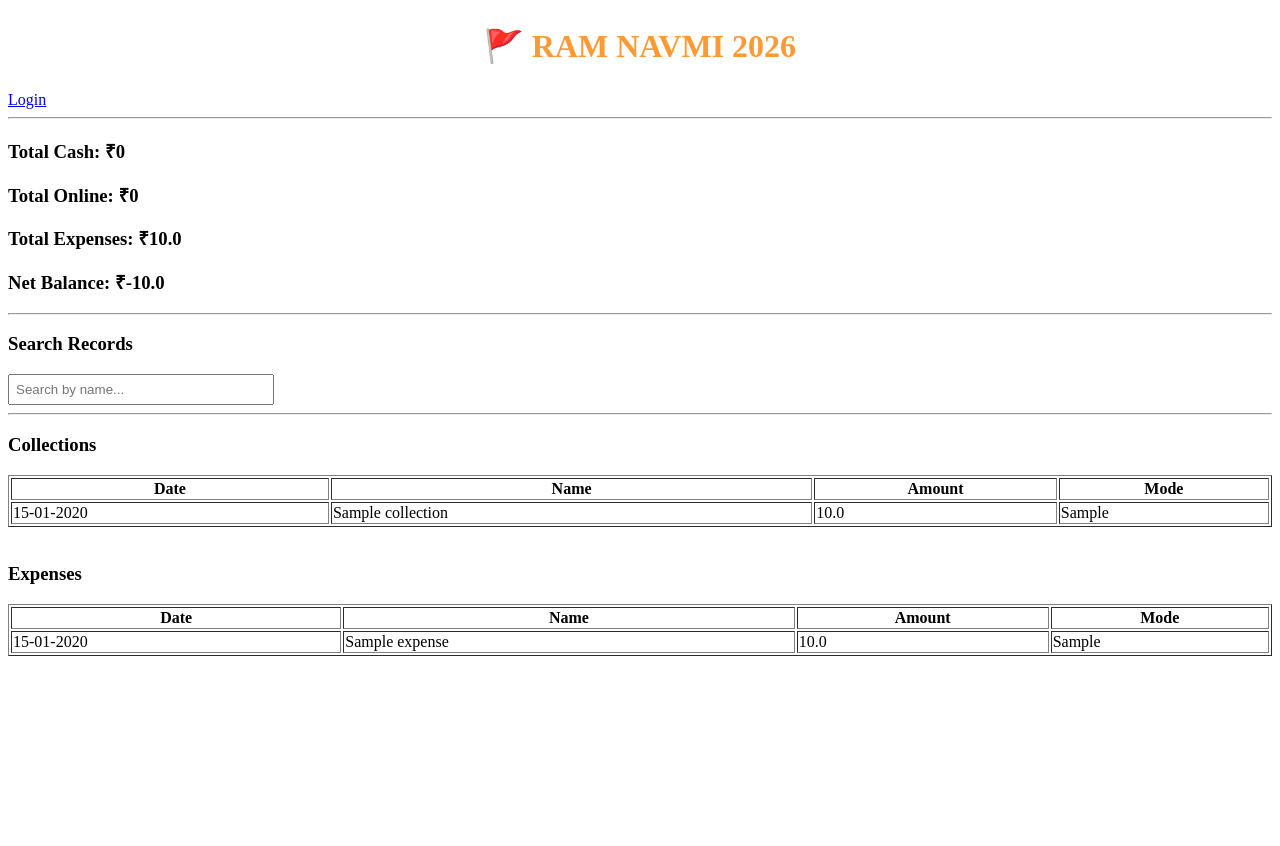
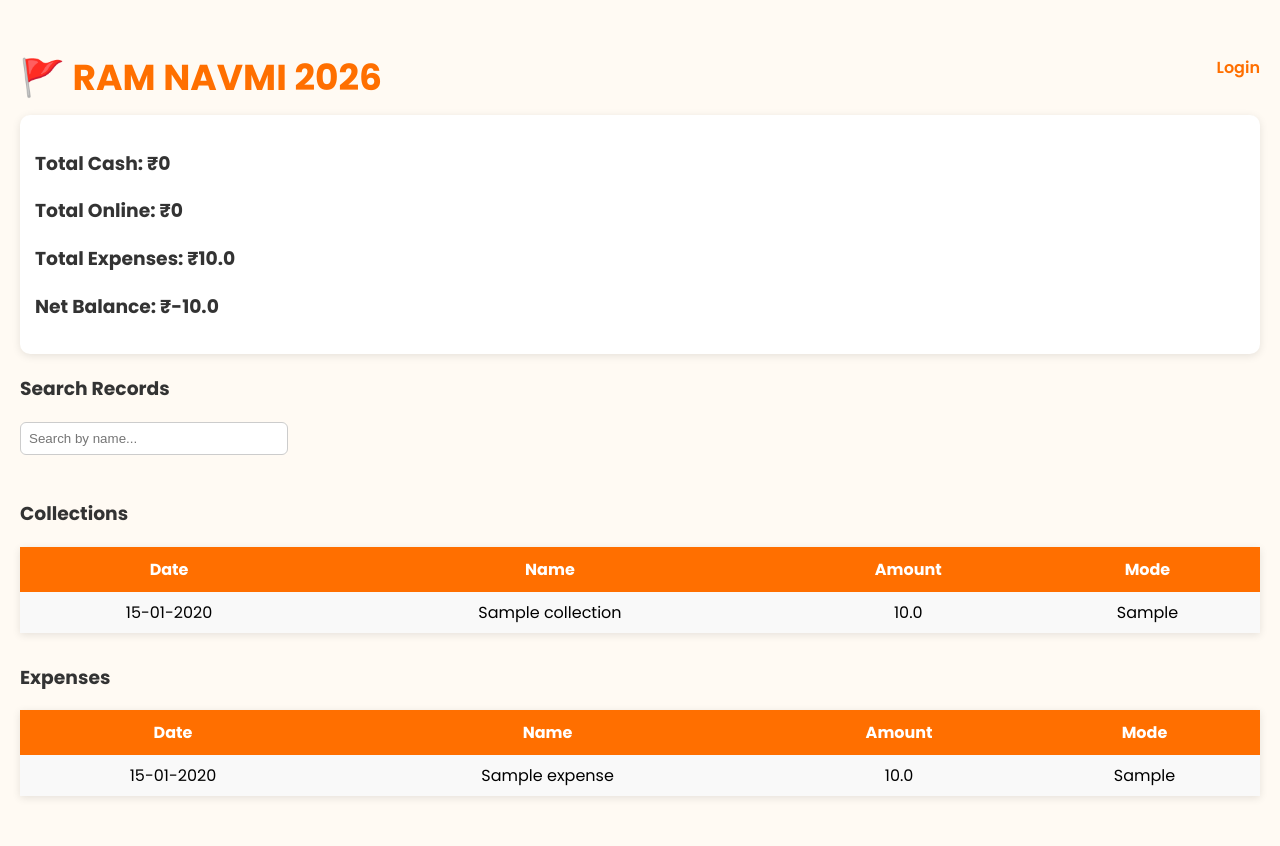
Before and after one commit to gandharv1011/srtm, a Flask app: page / in a window 1280 px wide. Before the commit the page ends 656 px from the top, so only its background shows below. Run offline with Flask 3, Linux system fonts and the light colour scheme; tables that the repository leaves empty hold one stand-in row (values such as "Sample post").

Commit message:
Refactor dashboard HTML structure and styles

```diff
--- a/templates/dashboard.html
+++ b/templates/dashboard.html
@@ -1,65 +1,155 @@
 <!DOCTYPE html>
 <html>
+
 <head>
-    <title>RAM NAVMI 2026</title>
+    <title>Ram Navmi 2026</title>
+
+    <!-- Google Font -->
+    <link href="https://fonts.googleapis.com/css2?family=Poppins:wght@400;600;700&display=swap" rel="stylesheet">
+
+    <style>
+        body {
+            font-family: 'Poppins', sans-serif;
+            background-color: #fffaf3;
+            margin: 0;
+            padding: 20px;
+        }
+
+        h2 {
+            text-align: center;
+            font-size: 36px;
+            color: #FF6F00;
+            margin-bottom: 10px;
+        }
+
+        h3 {
+            color: #333;
+        }
+
+        a {
+            text-decoration: none;
+            color: #FF6F00;
+            font-weight: 600;
+        }
+
+        .summary {
+            background: #fff;
+            padding: 15px;
+            border-radius: 10px;
+            box-shadow: 0px 2px 8px rgba(0, 0, 0, 0.1);
+            margin-bottom: 20px;
+        }
+
+        input,
+        select {
+            padding: 8px;
+            border-radius: 6px;
+            border: 1px solid #ccc;
+            width: 200px;
+        }
+
+        button {
+            padding: 8px 15px;
+            background-color: #FF6F00;
+            color: white;
+            border: none;
+            border-radius: 6px;
+            cursor: pointer;
+            font-weight: 600;
+        }
+
+        button:hover {
+            background-color: #e65c00;
+        }
+
+        table {
+            width: 100%;
+            border-collapse: collapse;
+            background: white;
+            box-shadow: 0px 2px 8px rgba(0, 0, 0, 0.1);
+            margin-bottom: 30px;
+        }
+
+        th {
+            background-color: #FF6F00;
+            color: white;
+            padding: 10px;
+        }
+
+        td {
+            padding: 8px;
+            text-align: center;
+        }
+
+        tr:nth-child(even) {
+            background-color: #f9f9f9;
+        }
+
+        #searchInput {
+            padding: 8px;
+            width: 250px;
+            border-radius: 6px;
+            border: 1px solid #ccc;
+        }
+
+        .top-bar {
+            display: flex;
+            justify-content: space-between;
+            align-items: center;
+        }
+    </style>
 </head>
+
 <body>
 
-<h2 style="color: #FF9933; text-align: center; font-size: 32px;">
-    🚩 RAM NAVMI 2026
-</h2>
+    <div class="top-bar">
+        <h2>🚩 RAM NAVMI 2026</h2>
+        {% if session.get("admin") %}
+        <a href="/logout">Logout</a> {% else %}
+        <a href="/login">Login</a> {% endif %}
+    </div>
 
-{% if session.get("admin") %}
-<a href="/logout">Logout</a>
-{% else %}
-<a href="/login">Login</a>
-{% endif %}
-
-<hr>
-
+    <div class="summary">
         <h3>Total Cash: ₹{{ total_cash }}</h3>
         <h3>Total Online: ₹{{ total_online }}</h3>
         <h3>Total Expenses: ₹{{ total_expense }}</h3>
         <h3>Net Balance: ₹{{ net }}</h3>
-
-<hr>
+    </div>
 
     {% if session.get("admin") %}
     <h3>Add Collection</h3>
     <form method="POST" action="/add_collection">
-    <input name="name" placeholder="Name" required><br><br>
-    <input name="amount" placeholder="Amount" required><br><br>
+        <input name="name" placeholder="Name" required>
+        <input name="amount" placeholder="Amount" required>
         <select name="mode" required>
         <option value="Cash">Cash</option>
         <option value="Online">Online</option>
-    </select><br><br>
+    </select>
         <button type="submit">Add</button>
     </form>
 
+    <br>
+
     <h3>Add Expense</h3>
     <form method="POST" action="/add_expense">
-    <input name="name" placeholder="Name" required><br><br>
-    <input name="amount" placeholder="Amount" required><br><br>
+        <input name="name" placeholder="Name" required>
+        <input name="amount" placeholder="Amount" required>
         <select name="mode" required>
         <option value="Cash">Cash</option>
         <option value="Online">Online</option>
-    </select><br><br>
+    </select>
         <button type="submit">Add</button>
     </form>
 
-<hr>
-{% endif %}
+    <br> {% endif %}
 
-<!-- 🔍 SEARCH BAR -->
     <h3>Search Records</h3>
-<input type="text" id="searchInput" placeholder="Search by name..."
-       onkeyup="searchTable()"
-       style="padding:6px; width:250px;">
+    <input type="text" id="searchInput" placeholder="Search by name..." onkeyup="searchTable()">
 
-<hr>
+    <br><br>
 
     <h3>Collections</h3>
-<table border="1" width="100%">
+    <table>
         <tr>
             <th>Date</th>
             <th>Name</th>
@@ -69,7 +159,6 @@
             <th>Action</th>
             {% endif %}
         </tr>
-
         {% for c in collections %}
         <tr>
             <td>{{ c.date.strftime("%d-%m-%Y") }}</td>
@@ -86,10 +175,8 @@
         {% endfor %}
     </table>
 
-<br>
-
     <h3>Expenses</h3>
-<table border="1" width="100%">
+    <table>
         <tr>
             <th>Date</th>
             <th>Name</th>
@@ -99,7 +186,6 @@
             <th>Action</th>
             {% endif %}
         </tr>
-
         {% for e in expenses %}
         <tr>
             <td>{{ e.date.strftime("%d-%m-%Y") }}</td>
@@ -116,7 +202,6 @@
         {% endfor %}
     </table>
 
-<!-- 🔥 SEARCH SCRIPT -->
     <script>
         function searchTable() {
             let input = document.getElementById("searchInput").value.toLowerCase();
@@ -134,4 +219,5 @@ function searchTable() {
     </script>
 
 </body>
+
 </html>
```
Lines whose indentation alone changed are shown as unchanged.
